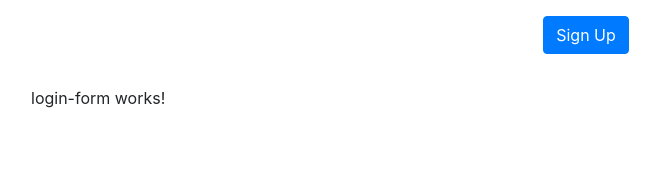
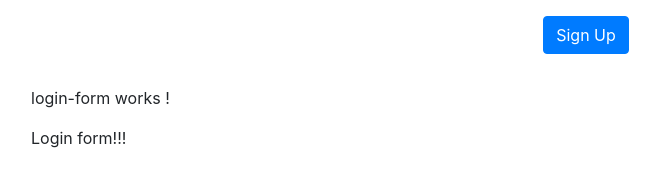
Before and after one commit to gohilravi1999/DemoProject, an Angular app: page /login in a window 1280 px wide. Shown: the top 176 px of the page, without its empty margins (54-714 px from the left). Built offline with nearby package versions, Linux system fonts and the light colour scheme.

Commit message:
ui of login form changed

```diff
--- a/src/app/login-form/login-form.component.html
+++ b/src/app/login-form/login-form.component.html
@@ -1 +1,2 @@
-<p>login-form works!</p>
+<p>login-form works !</p>
+Login form!!!
```
